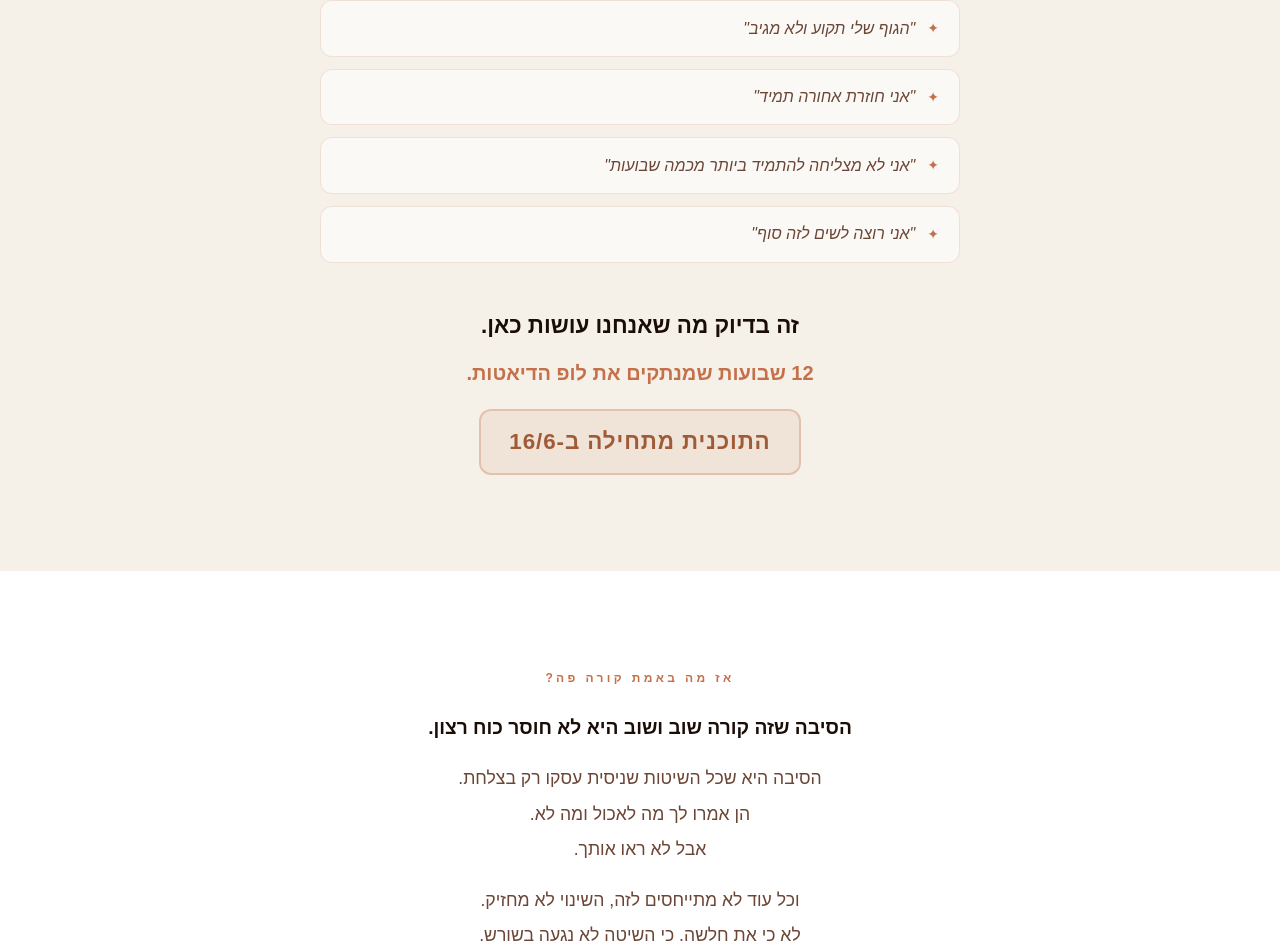
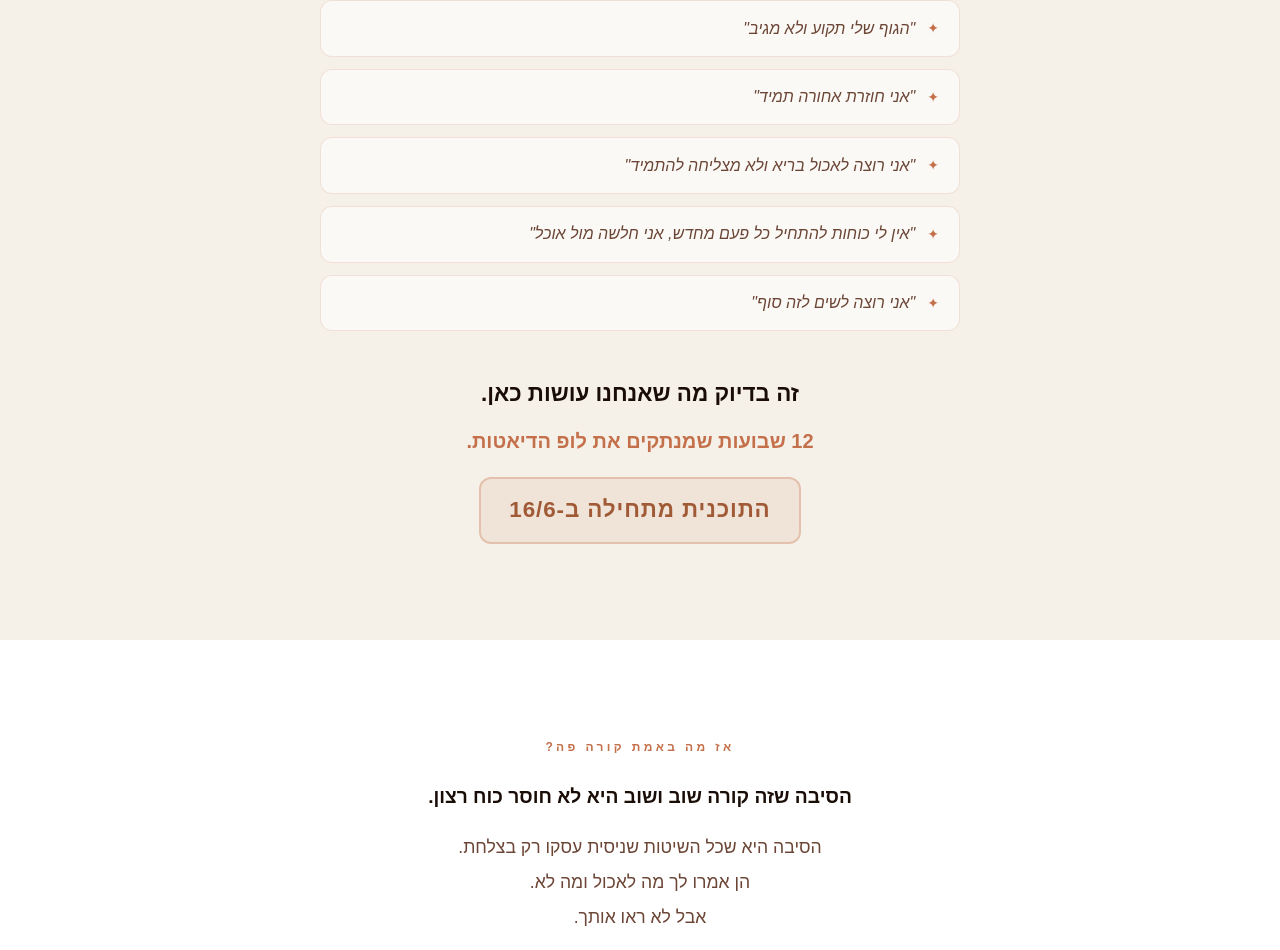
Before and after one commit to shenhav1985-netizen/floweat-landing, a Next.js app: page / in a window 1280 px wide. Shown: the part 2266-3216 px from the top of the page. Built offline with nearby package versions, Linux system fonts and the light colour scheme.

Commit message:
Update client quotes in PainStorySection

```diff
--- a/app/components/PainStorySection.tsx
+++ b/app/components/PainStorySection.tsx
@@ -13,7 +13,8 @@ const quotes = [
   'ניסיתי כל דבר אפשרי ושום דבר לא מחזיק',
   'הגוף שלי תקוע ולא מגיב',
   'אני חוזרת אחורה תמיד',
-  'אני לא מצליחה להתמיד ביותר מכמה שבועות',
+  'אני רוצה לאכול בריא ולא מצליחה להתמיד',
+  'אין לי כוחות להתחיל כל פעם מחדש, אני חלשה מול אוכל',
   'אני רוצה לשים לזה סוף',
 ];
 
```
